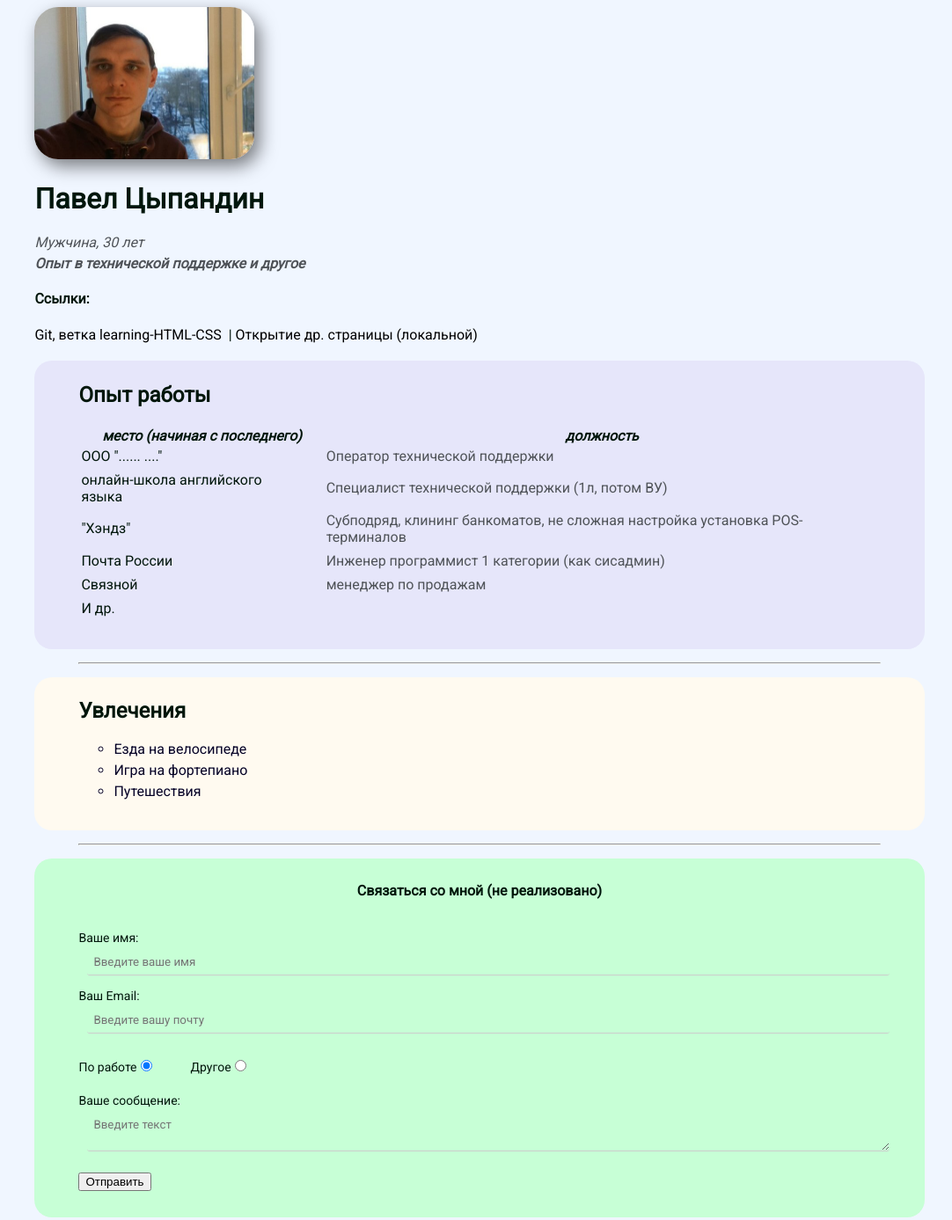
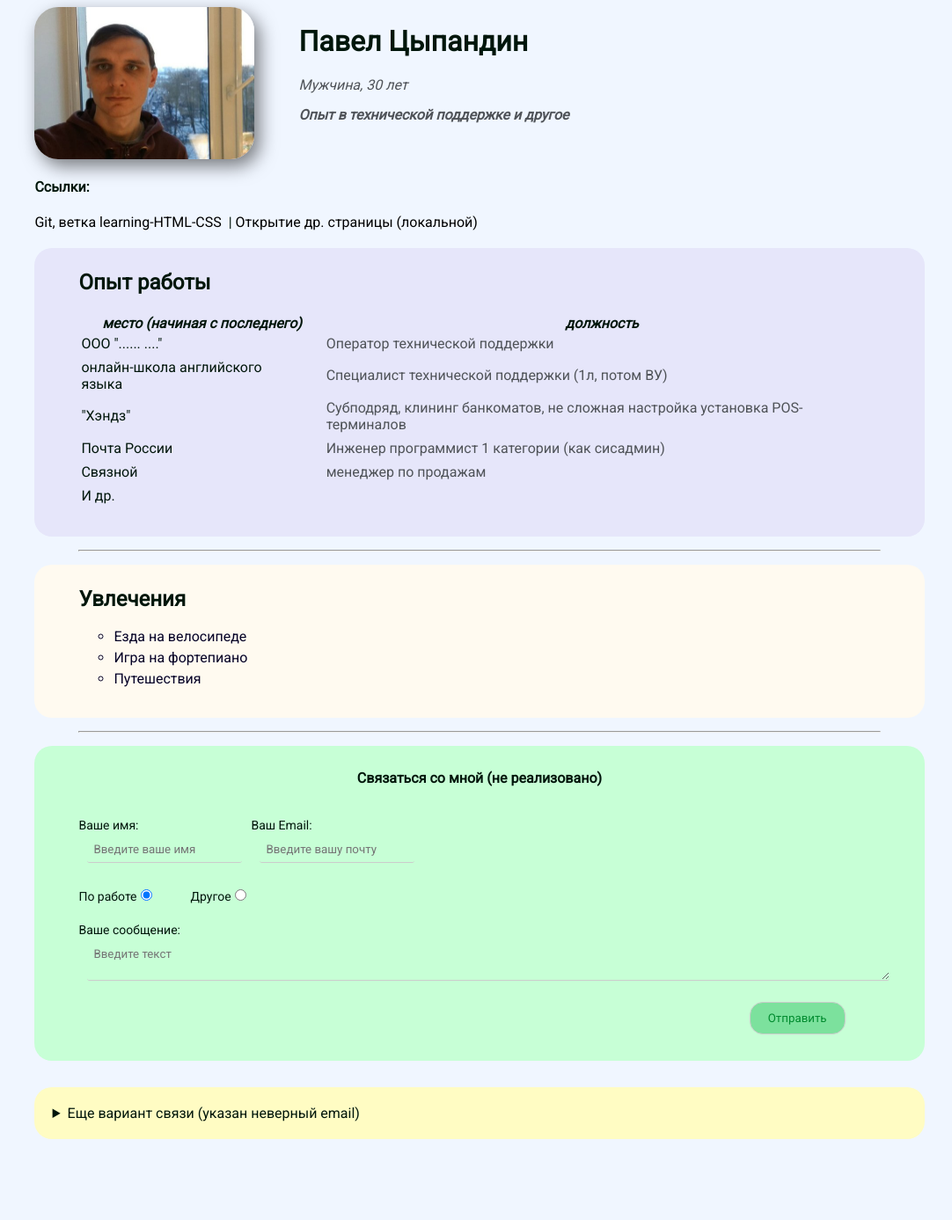
Before and after one commit to p111shaPa/learning-HTML-CSS, a plain HTML site: page index (resume).html in a window 1280 px wide. Shown: the part 60-1447 px from the top of the page at 88% size, without its empty margins (95-1177 px from the left). After the commit the page ends 1363 px from the top, so only its background shows below. Drawn offline with Linux system fonts and the light colour scheme.

Commit message:
next css

```diff
--- a/css/resume.css
+++ b/css/resume.css
@@ -57,9 +57,21 @@ a:visited {
   margin-bottom: 20px;
 }
 
+.block1-1 {
+  display: flex;
+}
+
+.block1-2 {
+  margin-left: 50px;
+}
+
+.block1-2 h1 {
+  margin-top: 20px;
+}
+
 #expInTs {
   font-weight: bold;
-  margin-top: 5px;
+  margin-top: 15px;
 
 }
 
@@ -141,31 +153,67 @@ a:visited {
 .formRB label {
   font-size: 14px;
   padding: 15px 0px 2px;
+  cursor: pointer;
 }
 
 .formRB input {
   box-sizing: border-box;
   margin-left: 10px;
   margin: 30px 40px 10px 0px;
+  cursor: pointer;
 }
 
 .sendButton {
   margin-top: 20px;
+  text-align: right;
+  margin-right: 40px;
+}
+
+.sendButton1-1 {
+  background: #7CE19D;
+  color: #008B2F;
+  border-radius: 15px;
+  padding: 10px 20px;
+  border: 1px solid #ccc;
+  font-family: inherit;
+  cursor: pointer;
+}
+
+.sendButton1-1:hover {
+  opacity: 0.8;
 }
 
 .contactMail {
   margin-top: 30px;
   padding: 2%;
+  cursor: pointer;
+}
+
+.contactMail summary:hover {
+  opacity: 0.8;
 }
 
 .contactMail a {
  line-height: 50px;
  margin-left: 30px;
+ text-decoration: none;
+}
+
+.contactMail a:hover {
+  opacity: 0.8;
 }
 
 #p141 {
   width: 18px;
   margin-left: 10px;
+}
+
+.row {
+  display: flex;
+}
+
+.row > .formContact {
+  margin-right: 20px;
 }
 
 /* .exp tr:nth-child(even) {
--- a/index (resume).html
+++ b/index (resume).html
@@ -15,11 +15,14 @@
     <div class="container">
       <h2 title="это страница для обучения HTML и CSS">Краткое резюме:</h2>
       <div class="block1">
-        <img src="Image/121.jpeg" alt="здесь должно быть фото" title="фото" class="photos" id="img121">
-        <h1> Павел Цыпандин </h1>
-        <p>Мужчина, 30 лет</p>
-        <p id="expInTs">Опыт в технической поддержке и другое</p>
-
+        <div class="block1-1"> <!-- сделано чтобы не включать в display flex ссылки -->
+          <img src="Image/121.jpeg" alt="здесь должно быть фото" title="фото" class="photos" id="img121">
+        <div class="block1-2">
+          <h1> Павел Цыпандин </h1>
+          <p>Мужчина, 30 лет</p>
+          <p id="expInTs">Опыт в технической поддержке и другое</p>
+        </div>
+        </div>
       <h4>Ссылки:</h4>
         <a href="https://github.com/p111shaPa/learning-HTML-CSS" target="_blank" title="можно нажать">
                             Git, ветка learning-HTML-CSS
@@ -88,7 +91,7 @@
       <div class="card bg-C7FFD6 contact">
         <h4>Связаться со мной (не реализовано)</h4>
           <form>
-
+            <div class="row">
             <div class="formContact">
               <label for="yourName" title="Введите имя">Ваше имя:</label>
               <input type="text" maxlength="15" id="yourName" placeholder="Введите ваше имя" title="Введите имя">
@@ -97,6 +100,7 @@
             <div class="formContact">
               <label for="yourEmail" title="Введите email">Ваш Email:</label>
               <input type="email" id="yourEmail" placeholder="Введите вашу почту">
+            </div>
             </div>
 
             <div class="formRB">
@@ -112,7 +116,7 @@
               <textarea title="Введите сообщение" rows="2" placeholder="Введите текст" id="yourMsg"></textarea>
             </div>
             <div class="sendButton">
-              <button type="submit">Отправить</button>
+              <button type="submit" class="sendButton1-1">Отправить</button>
             </div>
           </form>
         </div>
```
